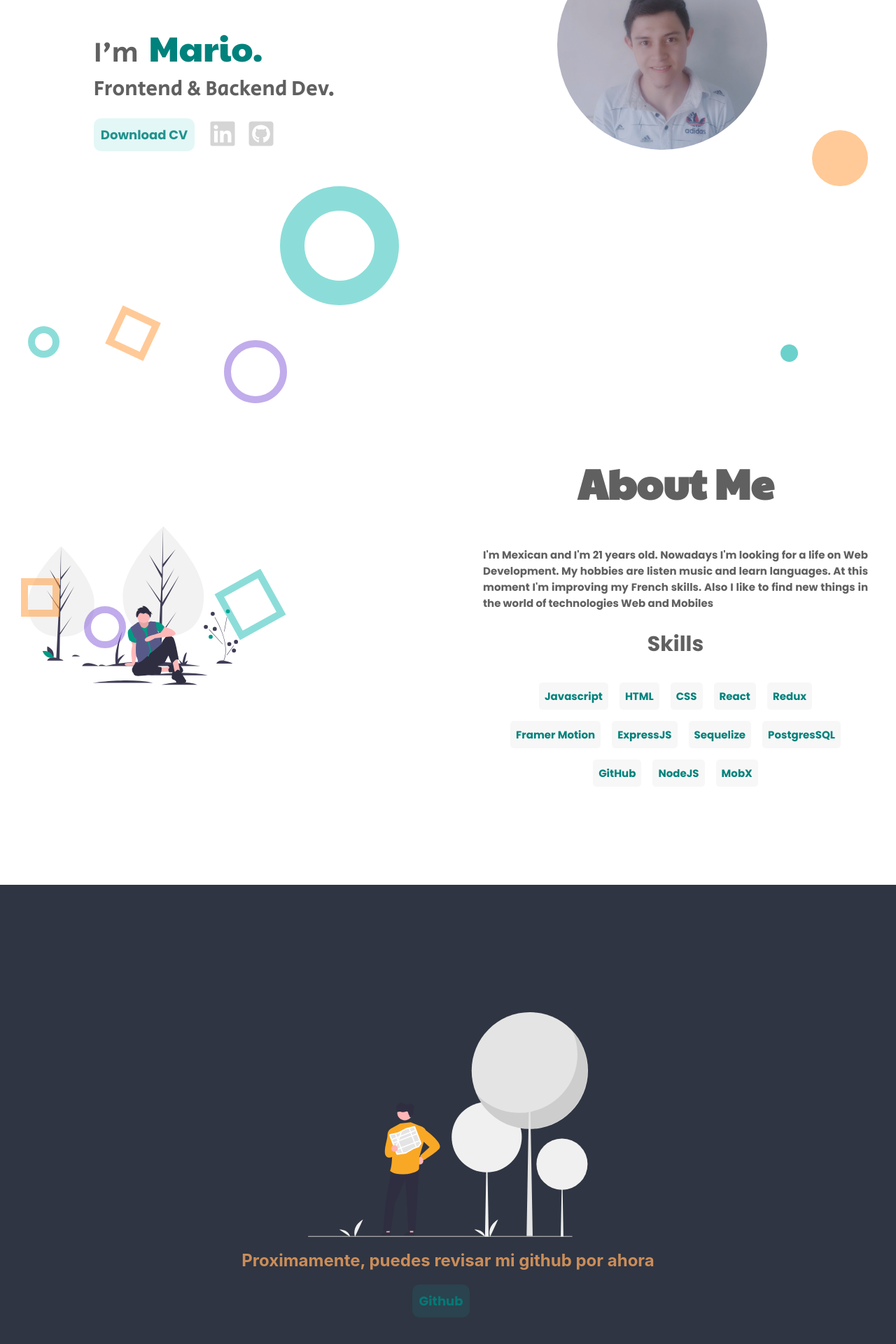
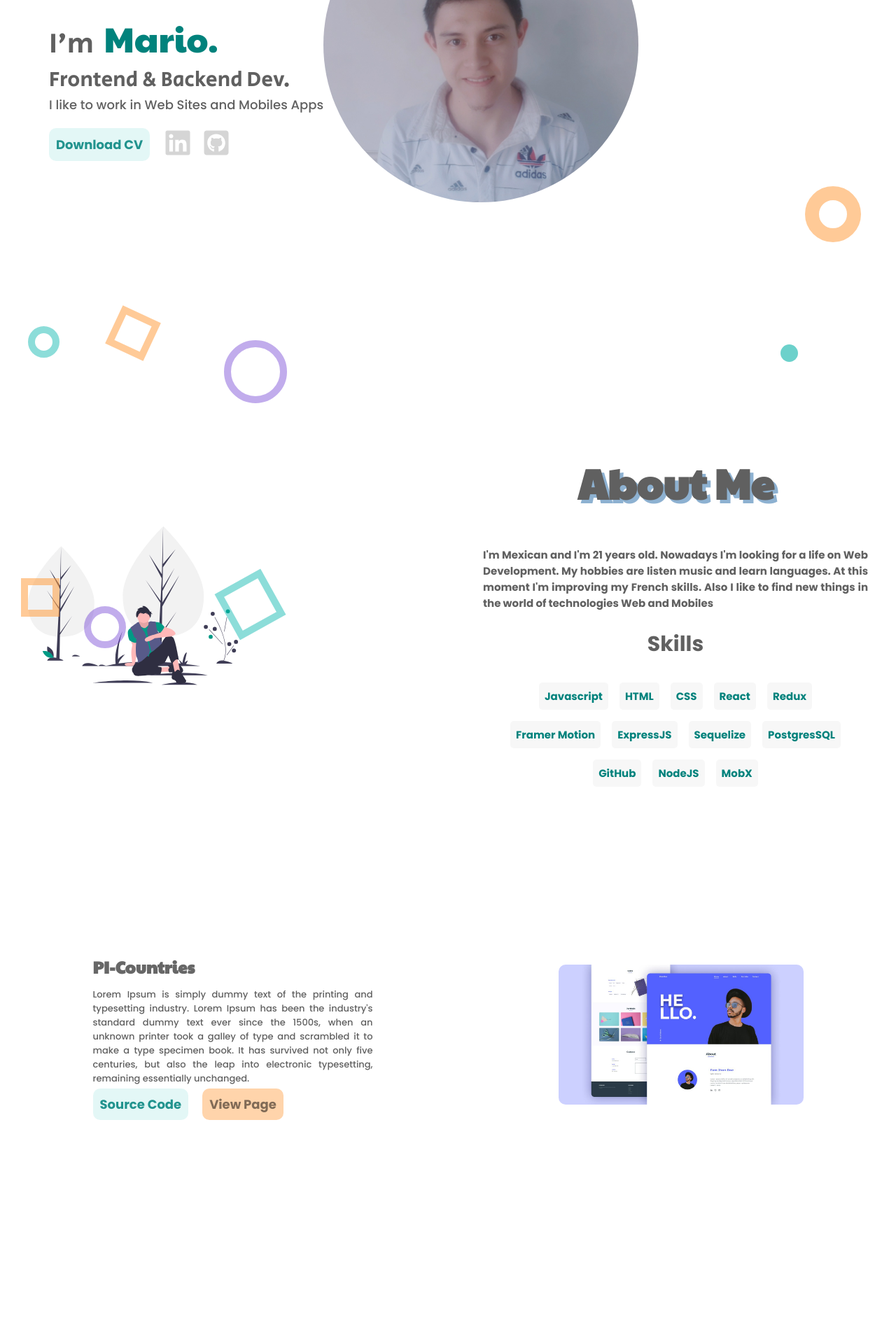
Before and after one commit to mariorocha2308/Myportfolio, a React (Create React App) app: page / in a window 1280 px wide. Shown: the part 334-2254 px from the top of the page at 70% size. Built offline with nearby package versions, Linux system fonts and the light colour scheme.

Commit message:
new desing(web)

```diff
--- a/src/pages/homePage.jsx
+++ b/src/pages/homePage.jsx
@@ -30,10 +30,6 @@ const HomePage = () => {
     return (
         <div className='containPage' id='homePage' ref={ref}>
             <div className='contentInfo'>
-
-                <div className='ellipse'></div>
-                <div className='ellipse2'></div>
-
                 <motion.div className='personalInfo'
                     animate={animation}
                     >
@@ -43,6 +39,7 @@ const HomePage = () => {
                         <label className='name'>Mario.</label>
                     </div>
                     <label className="professional">Frontend & Backend Dev.</label>
+                    <label className='description'>I like to work in Web Sites and Mobiles Apps</label>
                 </motion.div>
 
                 <div className='buttons'>
--- a/src/pages/portfolioPage.jsx
+++ b/src/pages/portfolioPage.jsx
@@ -1,12 +1,24 @@
 import './styles/portfolioPage.css'
-import unDraw from '../images/undraw_Lost.svg'
+import img from '../images/maxresdefault.jpg'
 
 const PortfolioPage = () => {
     return (
         <div className='portfolioPage'>
-            <img src={unDraw} alt="proximamente" className='imgProx'/>
-            <h2 className='h1Prox'>Proximamente, puedes revisar mi github por ahora</h2>
-            <a  className='btnHome' href="https://github.com/mariorocha2308" target="_blank" rel='noreferrer'>Github</a>
+            <div className='proyectsList'>
+                <div className='portfolio'>
+                    <div className='infoPortfolio'>
+                        <h2 className='titlePortfolio'>PI-Countries</h2>
+                        <p className='descriptionPortfolio'>Lorem Ipsum is simply dummy text of the printing and typesetting industry. Lorem Ipsum has been the industry's standard dummy text ever since the 1500s, when an unknown printer took a galley of type and scrambled it to make a type specimen book. It has survived not only five centuries, but also the leap into electronic typesetting, remaining essentially unchanged.</p>
+                        <div>
+                            <a  className='btnHome' target="_blank" rel='noreferrer'>Source Code</a>
+                            <a  className='btnPortfolio' target="_blank" rel='noreferrer'>View Page</a>
+                        </div>
+
+                    </div>
+
+                    <img src={img} alt="maxres" className='imgPortfolio'/>
+                </div>
+            </div>
         </div>
     );
 }
--- a/src/pages/styles/aboutPage.css
+++ b/src/pages/styles/aboutPage.css
@@ -18,6 +18,8 @@
     color: #606060;
     font-family: 'Paytone One';
     font-size: 60px;
+    text-shadow: 5px 5px #558abbab;
+
 }
 
 .picAbout{
--- a/src/pages/styles/homePage.css
+++ b/src/pages/styles/homePage.css
@@ -1,6 +1,5 @@
 .containPage{
     display: flex;
-    justify-content: space-around;
     align-items: center;
     background-color: rgba(255, 255, 255, 0.904);
     height: 99.9vh;
@@ -13,6 +12,7 @@
     align-items: flex-start;
 }
 .personalInfo{
+    margin-left: 70px;
     display: flex;
     align-items: flex-start;
     flex-direction: column;
@@ -24,6 +24,7 @@
     color: #606060;
     font-family: 'Secular One';
     text-align: end;
+    text-shadow: 5px 5px #558abbab;
 }
 
 .intro{
@@ -50,6 +51,8 @@
     justify-content: center;
     align-items: center;
     margin-top: 20px;
+    margin-left: 70px;
+
 }
 
 .btnHome{
@@ -62,6 +65,7 @@
     text-decoration: none;
     border-radius: 10px;
     margin-right: 20px;
+    user-select: none;
 }
 
 .btnHome:hover{
@@ -70,11 +74,13 @@
 }
 
 .picHome{
-    width: 300px;
-    height: 300px;
+    width: 450px;
+    height: 450px;
     border-radius: 50%;
     user-select: none;
-    margin: 50px;
+    margin-top: 50px;
+    margin-bottom: 50px;
+    margin-right: 50px;
 }
 
 .icon{
@@ -87,39 +93,21 @@
 
 .circle{
     position: absolute;
-    background-color: #ff9e438c;
-    height: 80px;
-    width: 80px;
+    background-color: transparent;
+    border: 20px solid #ff9e438c;
+    height: 40px;
+    width: 40px;
     border-radius: 50%;
-    right: 40px;
-    bottom: 200px;
+    right: 50px;
+    bottom: 120px;
 }
 
-.ellipse{
-    position: absolute;
-    background-color: transparent;
-    border: 40px solid #ff9e438c;
-    border-top-color: transparent;
-    border-left-color: transparent;
-    height: 300px;
-    width: 300px;
-    border-radius: 50%;
-    transform: rotate(45deg);
-    left: 250px;
-    top: -190px;
+.description{
+    font-family: 'Poppins';
+    font-weight: lighter;
+    font-size: 18px;
+    color: #606060;
 }
-
-.ellipse2{
-    position: absolute;
-    background-color: transparent;
-    border: 35px solid #00b3aa73;
-    height: 100px;
-    width: 100px;
-    border-radius: 50%;
-    left: 400px;
-    bottom: 30px;
-}
-
 @media (max-width: 550px){
     .containPage{
         flex-direction: column;
--- a/src/pages/styles/portfolioPage.css
+++ b/src/pages/styles/portfolioPage.css
@@ -1,18 +1,60 @@
 .portfolioPage{
     display: flex;
     flex-direction: column;
-    justify-content: center;
-    align-items: center;
-    background-color: #2f3542;
+    background-color: rgba(255, 255, 255, 0.904);
     height: 100vh;
 }
 
-.imgProx{
+.proyectsList{
+    margin-top: 100px;
+}
+
+.portfolio{
+    display: flex;
+    justify-content: space-around;
+    align-items: center;
+}
+
+.infoPortfolio{
+    text-align: start;
     width: 400px;
 }
 
-.h1Prox{
-    color: rgba(244, 165, 96, 0.795);
+.imgPortfolio{
+    height: 200px;
+    width: 350px;
+    border-radius: 10px;
+}
+
+.titlePortfolio{
+    font-family: 'Paytone One';
+    color: #606060f3;
+    margin: 0px;
+}
+
+.descriptionPortfolio{
+    text-align: justify;
+    font-family: 'Poppins';
+    font-size: 13px;
+    color: #606060;
+}
+
+.btnPortfolio{
+    padding: 10px;
+    background-color: #ff9e4371;
+    color: rgba(0, 0, 0, 0.493);
+    font-size: 18px;
+    font-family: 'Poppins';
+    font-weight: bold;
+    text-decoration: none;
+    border-radius: 10px;
+    margin-right: 20px;
+    user-select: none;
+}
+
+.btnPortfolio:hover{
+    background-color: #ff9e43af;
+    cursor: pointer;
 }
 
 @media (max-width: 550px) {
```
Also changed, not shown: src/images/maxresdefault.jpg (added).
